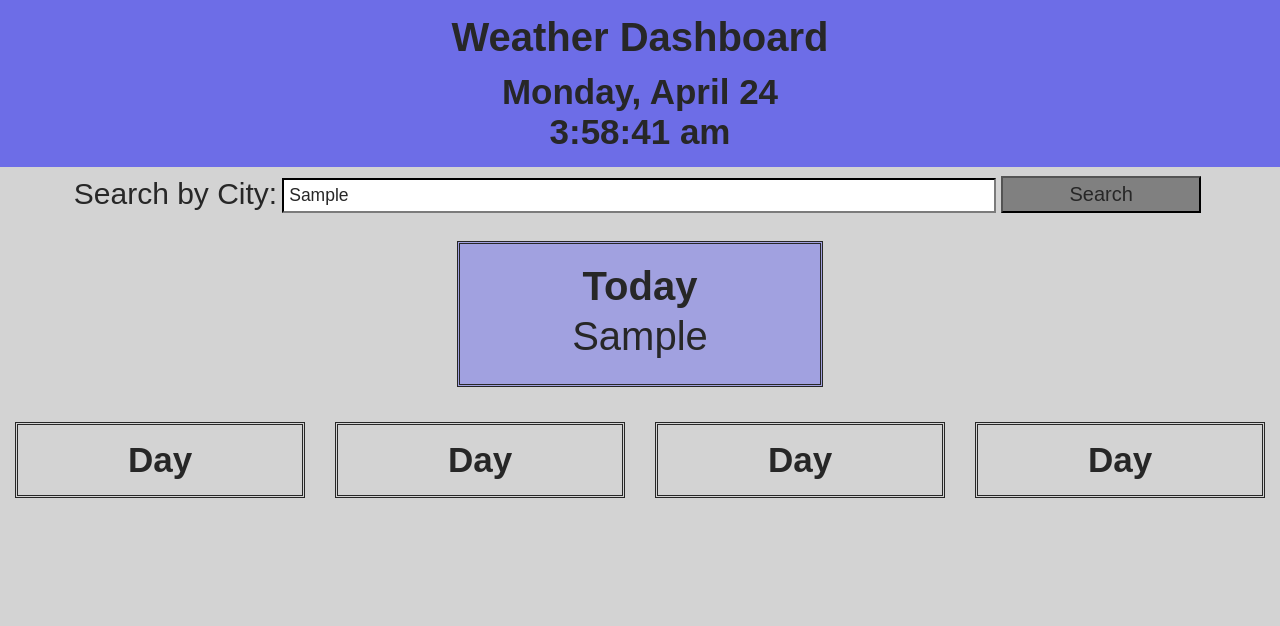
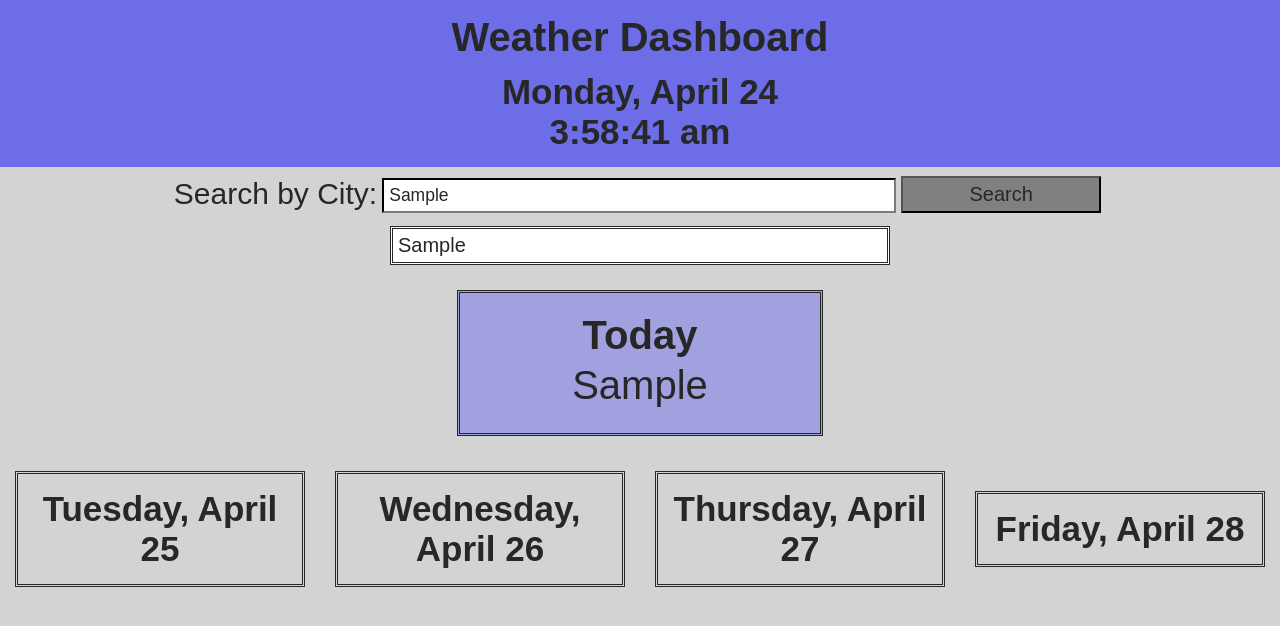
Before and after one commit to amartrain1/Weather-Database, a plain HTML site: page index.html in a window 1280 px wide. Both pictures are taken after typing "Sample" into the empty fields and a click on the button "Search". Drawn offline with nearby package versions, Linux system fonts and the light colour scheme; no server answers.

Commit message:
added nonfunctional search history

```diff
--- a/home.css
+++ b/home.css
@@ -22,7 +22,10 @@ h1 {
 
 h2 {
     font-size: 3.5rem;
-    text-align: center;
+}
+
+h3 {
+    font-size: 2rem;
 }
 
 /* Utilities */
@@ -59,6 +62,10 @@ h2 {
     flex-direction: row;
 }
 
+.text-center {
+    text-align: center;
+}
+
 /* Classes */
 
 .small-container {
@@ -73,6 +80,19 @@ h2 {
     max-width: 30rem;
 }
 
+.history-container {
+    display: flex;
+    justify-content: center;
+}
+
+#search-results h3 {
+    font-weight: 100;
+    background-color: #ffffff;
+    margin-block: .5rem;
+    padding: .5rem;
+    border: double;
+}
+
 /* ID's */
 
 #form-city {
@@ -85,7 +105,7 @@ h2 {
 
 #city-input {
     font-size: 1.75rem;
-    width: 70rem;
+    width: 50rem;
     padding: .5rem;
     margin-top: .25rem;
     border-color: #272727;
@@ -112,3 +132,7 @@ h2 {
     transform: translateY(.1rem);
     transition: transform 150ms;
 }
+
+#search-results {
+    width: 50rem;
+}
--- a/index.html
+++ b/index.html
@@ -17,8 +17,8 @@
         <h1>Weather Dashboard</h1>
         <br>
         <br>
-        <h2 id="current-day">Day, Month Day#</h2>
-        <h2 id="current-time">Time Loading...</h2>
+        <h2 id="current-day" class="text-center">Day, Month Day#</h2>
+        <h2 id="current-time" class="text-center">Time Loading...</h2>
     </header>
         <form class="flex-center">
             <label id="form-city"
@@ -33,6 +33,9 @@
             type="submit"
             >Search</button>
         </form>
+        <div class="history-container">
+            <div id="search-results"></div>
+        </div>
         <div class="flex-column flex-center">
             <div id="today" class="container flex-column flex-center">
                 <h1>Today</h1>
@@ -46,7 +49,7 @@
         </div>
         <div class="flex-row flex-center">
             <div class="flex-column flex-center small-container">
-                <h2 id="day-1">Day</h2>
+                <h2 id="day-1" class="text-center">Day</h2>
                 <img id="cond-day-8"></img>
                 <div id="temp-day-8"></div>
                 <div id="feels-day-8"></div>
@@ -54,7 +57,7 @@
                 <div id="wind-day-8"></div>
             </div>
             <div class="flex-column flex-center small-container">
-                <h2 id="day-2">Day</h2>
+                <h2 id="day-2" class="text-center">Day</h2>
                 <img id="cond-day-16"></img>
                 <div id="temp-day-16"></div>
                 <div id="feels-day-16"></div>
@@ -62,7 +65,7 @@
                 <div id="wind-day-16"></div>
             </div>
             <div class="flex-column flex-center small-container">
-                <h2 id="day-3">Day</h2>
+                <h2 id="day-3" class="text-center">Day</h2>
                 <img id="cond-day-24"></img>
                 <div id="temp-day-24"></div>
                 <div id="feels-day-24"></div>
@@ -70,7 +73,7 @@
                 <div id="wind-day-24"></div>
             </div>
             <div class="flex-column flex-center small-container">
-                <h2 id="day-4">Day</h2>
+                <h2 id="day-4" class="text-center">Day</h2>
                 <img id="cond-day-32"></img>
                 <div id="temp-day-32"></div>
                 <div id="feels-day-32"></div>
--- a/script.js
+++ b/script.js
@@ -15,6 +15,13 @@ searchBtn.addEventListener('click', function (event) {
     localStorage.setItem('searchedCities', JSON.stringify(searchedCities));
     var cityText = document.getElementById('city');
     cityText.textContent = cityValue;
+
+    // render search results
+    var searchHistory = document.getElementById('search-results');
+    var historyEl = document.createElement('h3');
+    historyEl.classList.add('history');
+    searchHistory.appendChild(historyEl);
+    historyEl.textContent = cityValue;
 
     // call geocoding api
     fetch(`http://api.openweathermap.org/geo/1.0/direct?q=${cityValue}&appid=${apiKey}`)
@@ -95,7 +102,6 @@ searchBtn.addEventListener('click', function (event) {
                         var estWind = document.getElementById(`wind-day-${i}`);
                         estWind.textContent = `Wind Speed: ${wind} mph`;
                     }
-                    // }) 0 8 16 24 32
                 })
         });
 });
@@ -110,3 +116,19 @@ function findTime() {
 setInterval(findTime, 500);
 
 // Setting days on small boxes
+var day1 = document.getElementById('day-1');
+var day2 = document.getElementById('day-2');
+var day3 = document.getElementById('day-3');
+var day4 = document.getElementById('day-4');
+
+var getDay1 = dayjs().add(1, 'days').format('dddd, MMMM DD');
+day1.textContent = getDay1;
+
+var getDay2 = dayjs().add(2, 'days').format('dddd, MMMM DD');
+day2.textContent = getDay2;
+
+var getDay3 = dayjs().add(3, 'days').format('dddd, MMMM DD');
+day3.textContent = getDay3;
+
+var getDay4 = dayjs().add(4, 'days').format('dddd, MMMM DD');
+day4.textContent = getDay4;
```
